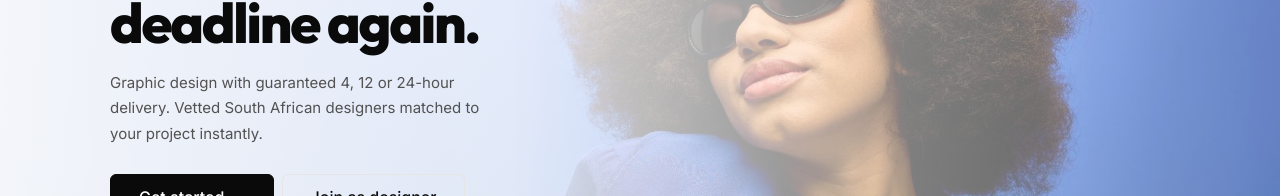
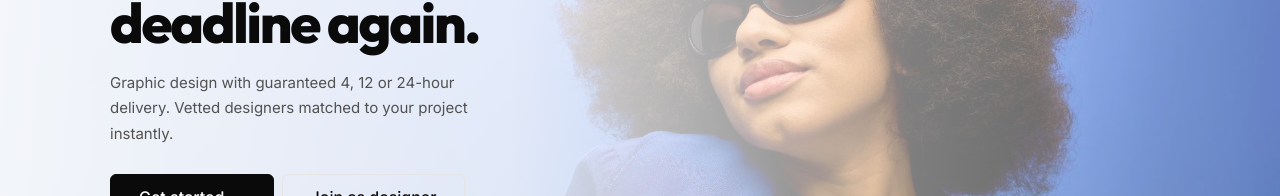
Before and after one commit to beatrootpine/lastminutedesign, a React (Vite) app: page / in a window 1280 px wide. Shown: the part 218-414 px from the top of the page. Built offline with nearby package versions, Linux system fonts and the light colour scheme.

Commit message:
Update App.jsx

```diff
--- a/App.jsx
+++ b/App.jsx
@@ -281,7 +281,7 @@ const Landing = ({ go }) => {
               Never miss a<br />deadline again.
             </h1>
             <p style={{ fontSize: 15, color: X.grayLight, maxWidth: 400, margin: "0 0 28px", lineHeight: 1.7 }}>
-              Graphic design with guaranteed 4, 12 or 24-hour delivery. Vetted South African designers matched to your project instantly.
+              Graphic design with guaranteed 4, 12 or 24-hour delivery. Vetted designers matched to your project instantly.
             </p>
             <div style={{ display: "flex", gap: 8, flexWrap: "wrap" }}>
               <Btn onClick={() => go("customer-signup")} style={{ padding: "12px 28px", fontSize: 14 }}>Get started →</Btn>
```
